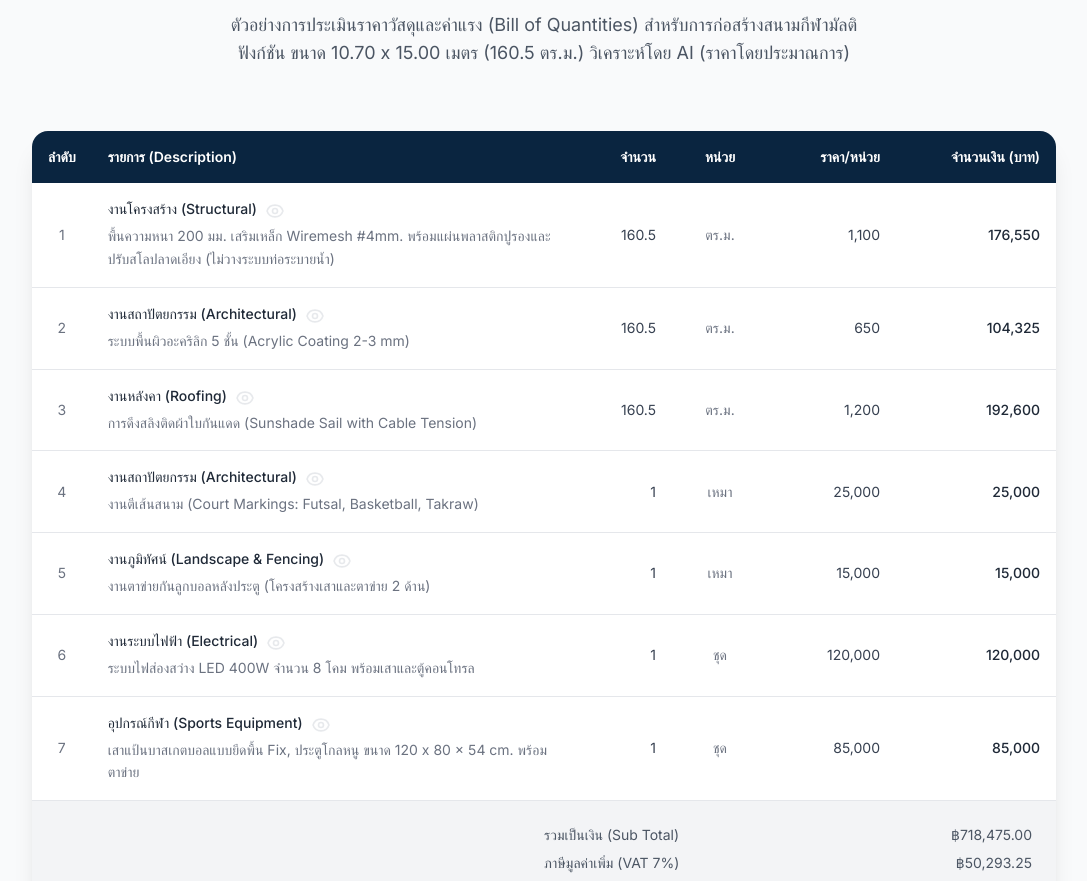
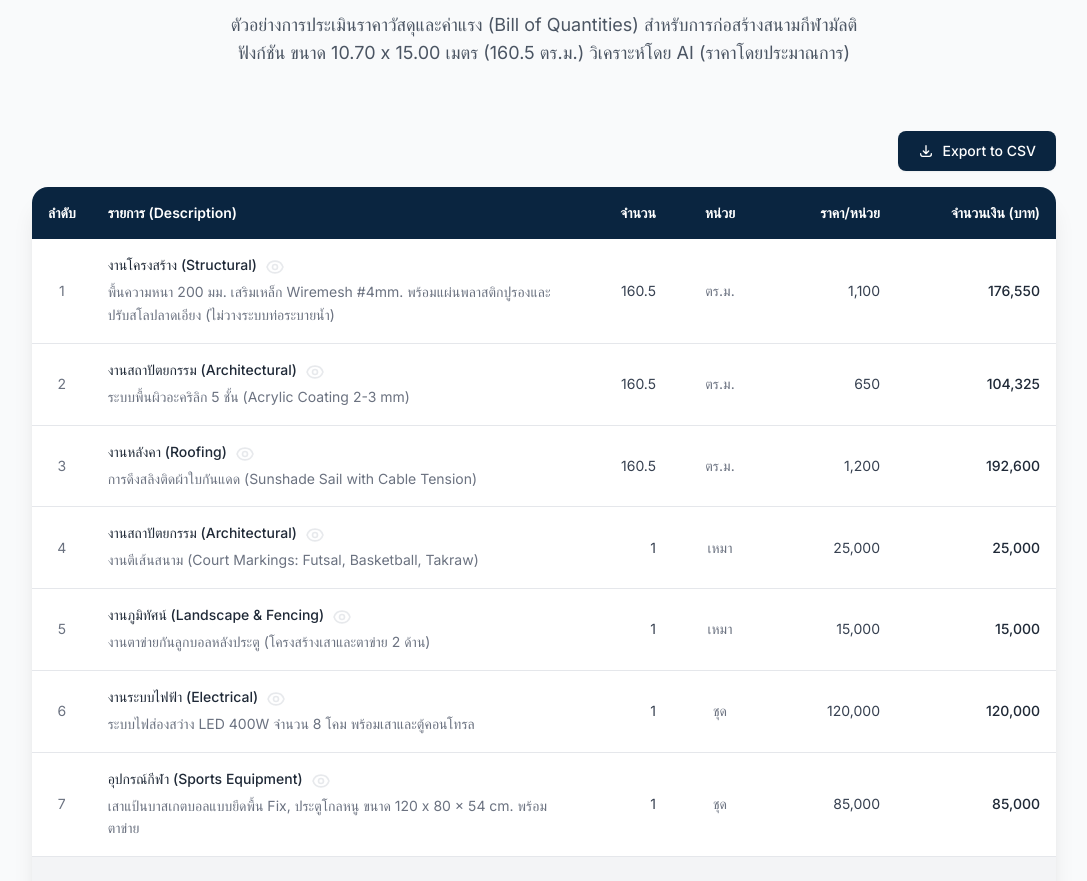
Before and after one commit to suteechu/CourtHeim, a React (Vite) app: page / in a window 1280 px wide. Shown: the part 5580-6461 px from the top of the page, without its empty margins (96-1183 px from the left). Built offline with nearby package versions, Linux system fonts and the light colour scheme.

Commit message:
Add Export to CSV feature for BOQ

```diff
--- a/src/components/BOQ.jsx
+++ b/src/components/BOQ.jsx
@@ -83,6 +83,38 @@ const BOQ = () => {
     return new Intl.NumberFormat('th-TH', { style: 'currency', currency: 'THB' }).format(amount);
   };
 
+  const exportToCSV = () => {
+    // UTF-8 BOM for Excel
+    const BOM = '\uFEFF';
+    const headers = ['ลำดับ', 'หมวดหมู่ (Category)', 'รายการ (Description)', 'จำนวน (Qty)', 'หน่วย (Unit)', 'ราคา/หน่วย (Unit Price)', 'จำนวนเงิน (Total)'];
+
+    let csvContent = BOM + headers.join(',') + '\n';
+
+    boqItems.forEach((item, index) => {
+      const category = `"${item.category.replace(/"/g, '""')}"`;
+      const description = `"${item.item.replace(/"/g, '""')}"`;
+      const qty = item.qty;
+      const unit = `"${item.unit.replace(/"/g, '""')}"`;
+      const unitPrice = item.unitPrice;
+      const total = item.total;
+
+      csvContent += `${index + 1},${category},${description},${qty},${unit},${unitPrice},${total}\n`;
+    });
+
+    csvContent += `\n,,,,,รวมเป็นเงิน (Sub Total),${totalAmount}\n`;
+    csvContent += `,,,,,ภาษีมูลค่าเพิ่ม (VAT 7%),${vat}\n`;
+    csvContent += `,,,,,รวมยอดเงินสุทธิ (Grand Total),${grandTotal}\n`;
+
+    const blob = new Blob([csvContent], { type: 'text/csv;charset=utf-8;' });
+    const url = URL.createObjectURL(blob);
+    const link = document.createElement('a');
+    link.href = url;
+    link.setAttribute('download', 'CourtHeim_BOQ.csv');
+    document.body.appendChild(link);
+    link.click();
+    document.body.removeChild(link);
+  };
+
   return (
     <section id="boq" className="py-24 bg-gray-50 relative">
       <div className="container mx-auto px-6">
@@ -94,6 +126,16 @@ const BOQ = () => {
           <p className="text-gray-600 max-w-2xl mx-auto text-lg">
             ตัวอย่างการประเมินราคาวัสดุและค่าแรง (Bill of Quantities) สำหรับการก่อสร้างสนามกีฬามัลติฟังก์ชัน ขนาด 10.70 x 15.00 เมตร (160.5 ตร.ม.) วิเคราะห์โดย AI (ราคาโดยประมาณการ)
           </p>
+        </div>
+
+        <div className="max-w-5xl mx-auto mb-4 flex justify-end">
+          <button
+            onClick={exportToCSV}
+            className="flex items-center gap-2 bg-heim-blue text-white px-5 py-2.5 rounded-lg hover:bg-blue-800 transition-colors shadow-sm font-medium text-sm"
+          >
+            <svg className="w-4 h-4" fill="none" stroke="currentColor" viewBox="0 0 24 24" xmlns="http://www.w3.org/2000/svg"><path strokeLinecap="round" strokeLinejoin="round" strokeWidth="2" d="M4 16v1a3 3 0 003 3h10a3 3 0 003-3v-1m-4-4l-4 4m0 0l-4-4m4 4V4"></path></svg>
+            Export to CSV
+          </button>
         </div>
 
         <div className="max-w-5xl mx-auto bg-white rounded-2xl shadow-xl overflow-hidden">
```
